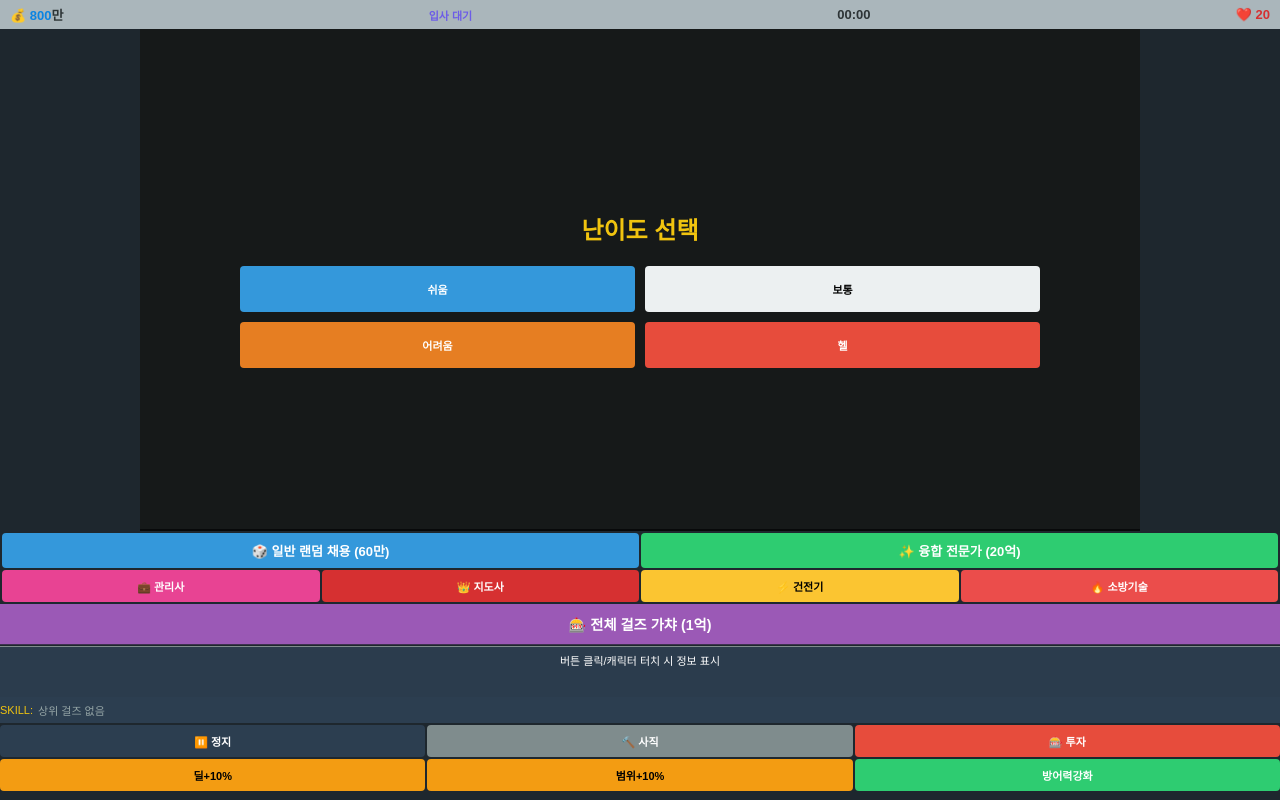
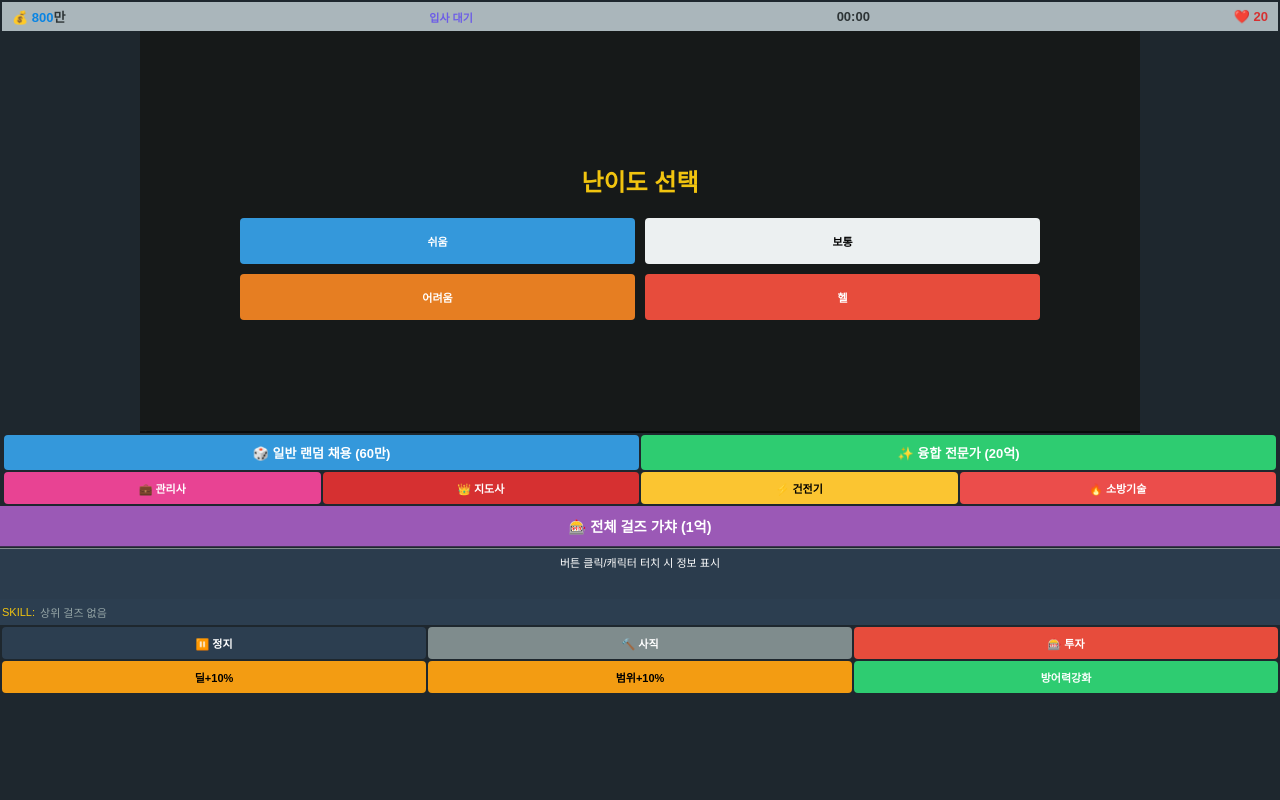
Before and after one commit to bsan68/my-web-game, a plain HTML site: page index.html in a window 1280 px wide. Drawn offline with Linux system fonts and the light colour scheme.

Commit message:
Update index.html
Signed-off-by: bsan68 <hyun8067@gmail.com>

```diff
--- a/index.html
+++ b/index.html
@@ -11,7 +11,7 @@
             background-color: #1e272e;
             color: white;
             margin: 0;
-            padding: 0;
+            padding: 2px; /* 공간 확보를 위해 패딩 최소화 */
             overflow-x: hidden;
             display: flex;
             flex-direction: column;
@@ -19,18 +19,25 @@
             touch-action: manipulation;
         }
 
-        /* 캔버스 래퍼: 게임 화면을 최우선으로 크게 */
+        /* 캔버스 래퍼: 게임 화면을 최우선으로, 단 UI 공간은 침범하지 않게 */
         #canvasWrapper {
             position: relative;
-            width: 100vw;
+            width: 100%;
             max-width: 1000px;
             background: #000;
+            display: flex;
+            justify-content: center;
         }
 
         canvas {
             background: #dff9fb;
             display: block;
             width: 100% !important;
+            /* 가로 모드에서 캔버스가 화면을 다 잡아먹지 않도록 높이 50% 제한 추가 */
+            max-height: 50vh !important;
+            /* 비율 2:1 (1000x500) 강제 유지하여 찌그러짐 완벽 방지 */
+            aspect-ratio: 2 / 1;
+            object-fit: contain;
             height: auto !important;
             touch-action: none;
             border-bottom: 2px solid #535c68;
```
